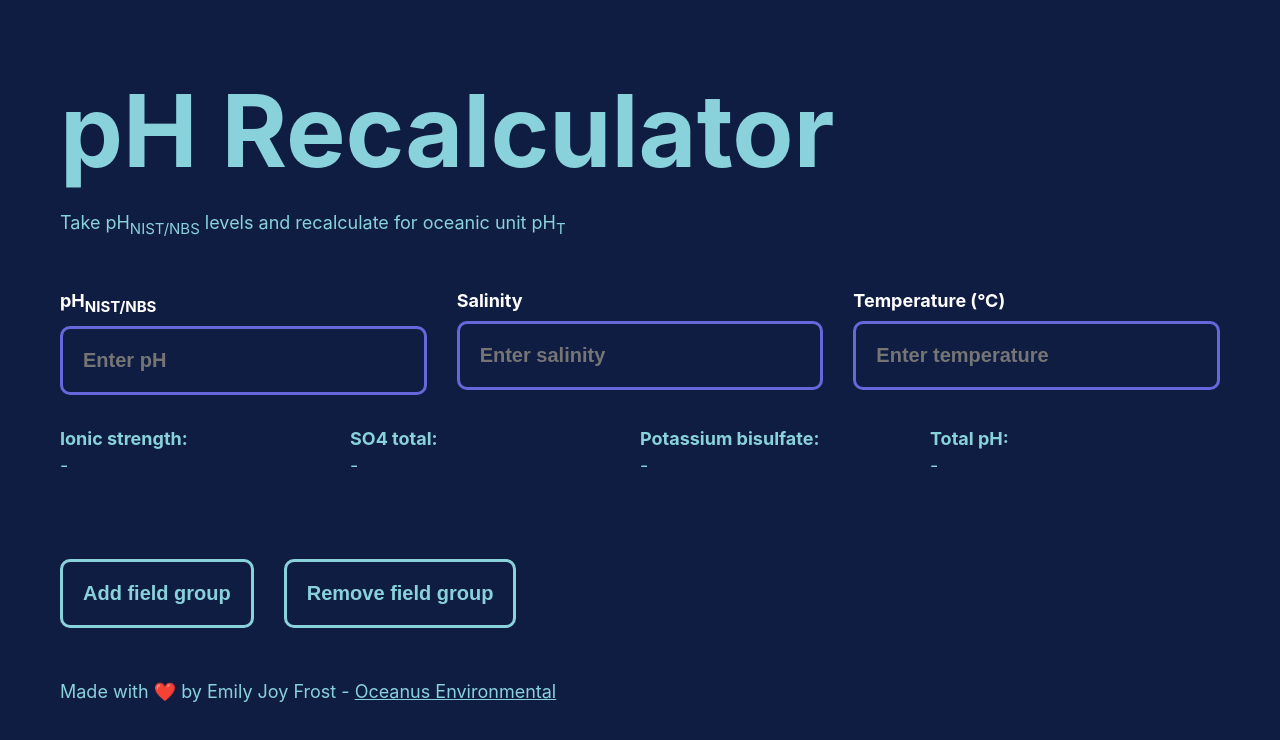
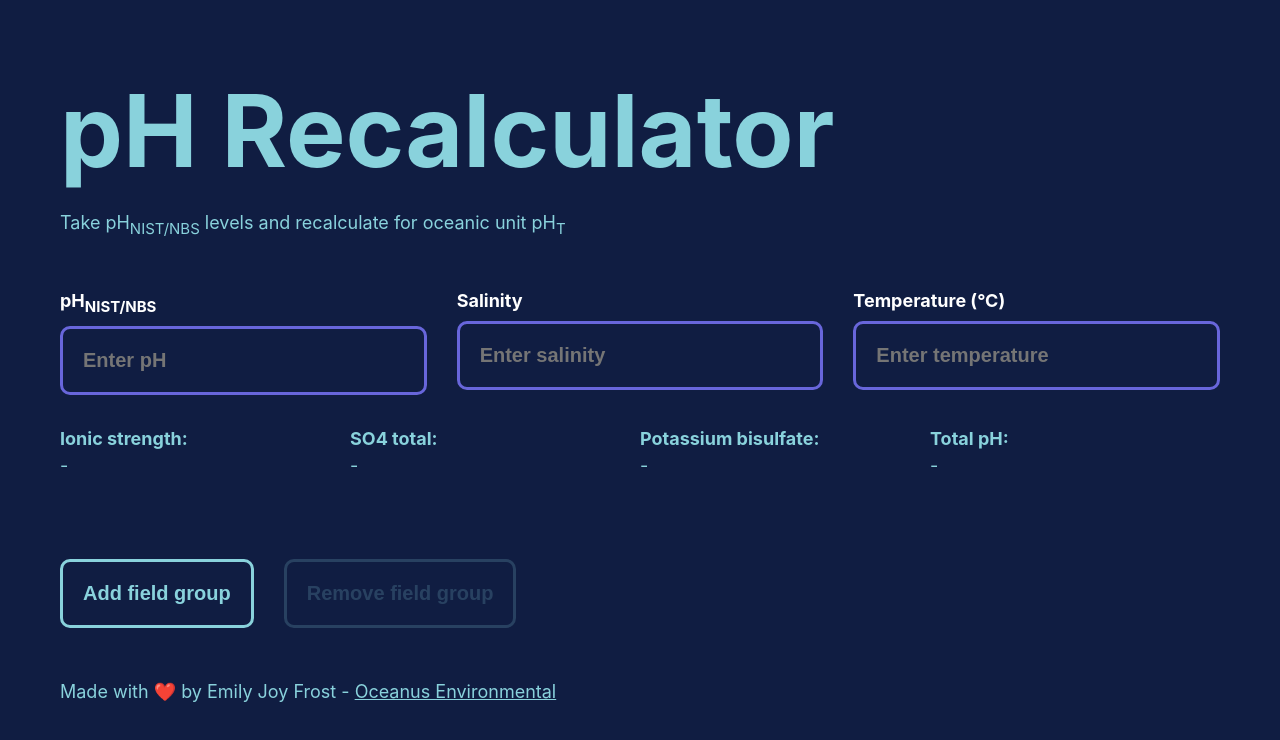
Before and after one commit to michael-harvey/ph-recalculator, a React (Create React App) app: page / in a window 1280 px wide. Shown: the top 740 px of the page. Built offline with nearby package versions, Linux system fonts and the light colour scheme.

Commit message:
Add field length check for disabling button

```diff
--- a/src/App.js
+++ b/src/App.js
@@ -17,9 +17,11 @@ function App() {
     setFields([...fields, ...initialState]);
   }
 
+  const isLastField = fields.length === 1;
+
   function removeField() {
     // Keep at least one field group
-    if (fields.length === 1) return;
+    if (isLastField) return;
     const fieldsCopy = fields.slice(0, fields.length - 1);
 
     setFields(fieldsCopy);
@@ -38,7 +40,9 @@ function App() {
           fields.map((field, index) => <FieldGroup key={index} {...field} />)}
 
         <button onClick={() => addField()}>Add field group</button>
-        <button onClick={() => removeField()}>Remove field group</button>
+        <button onClick={() => removeField()} disabled={isLastField}>
+          Remove field group
+        </button>
       </main>
 
       <footer>
```
